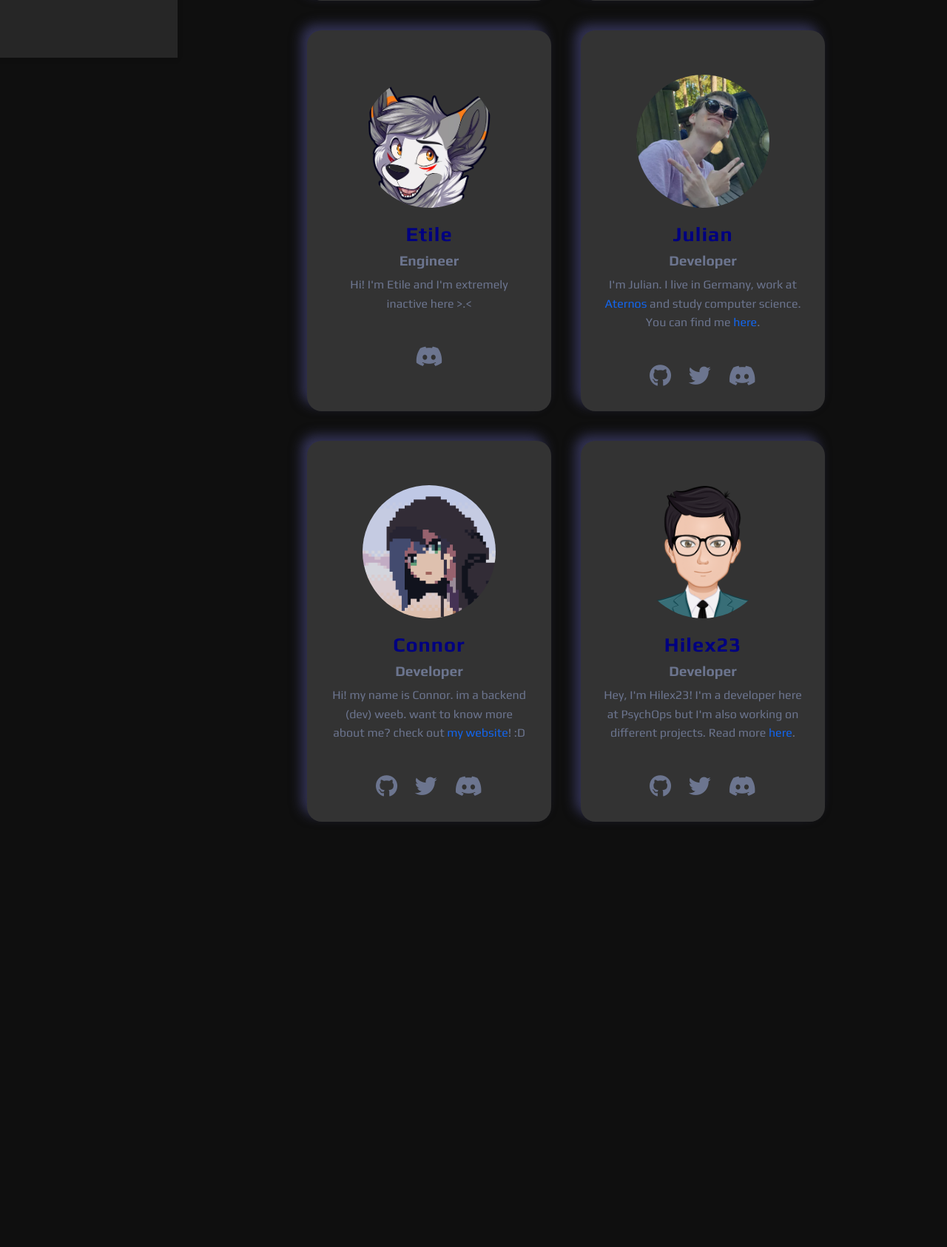
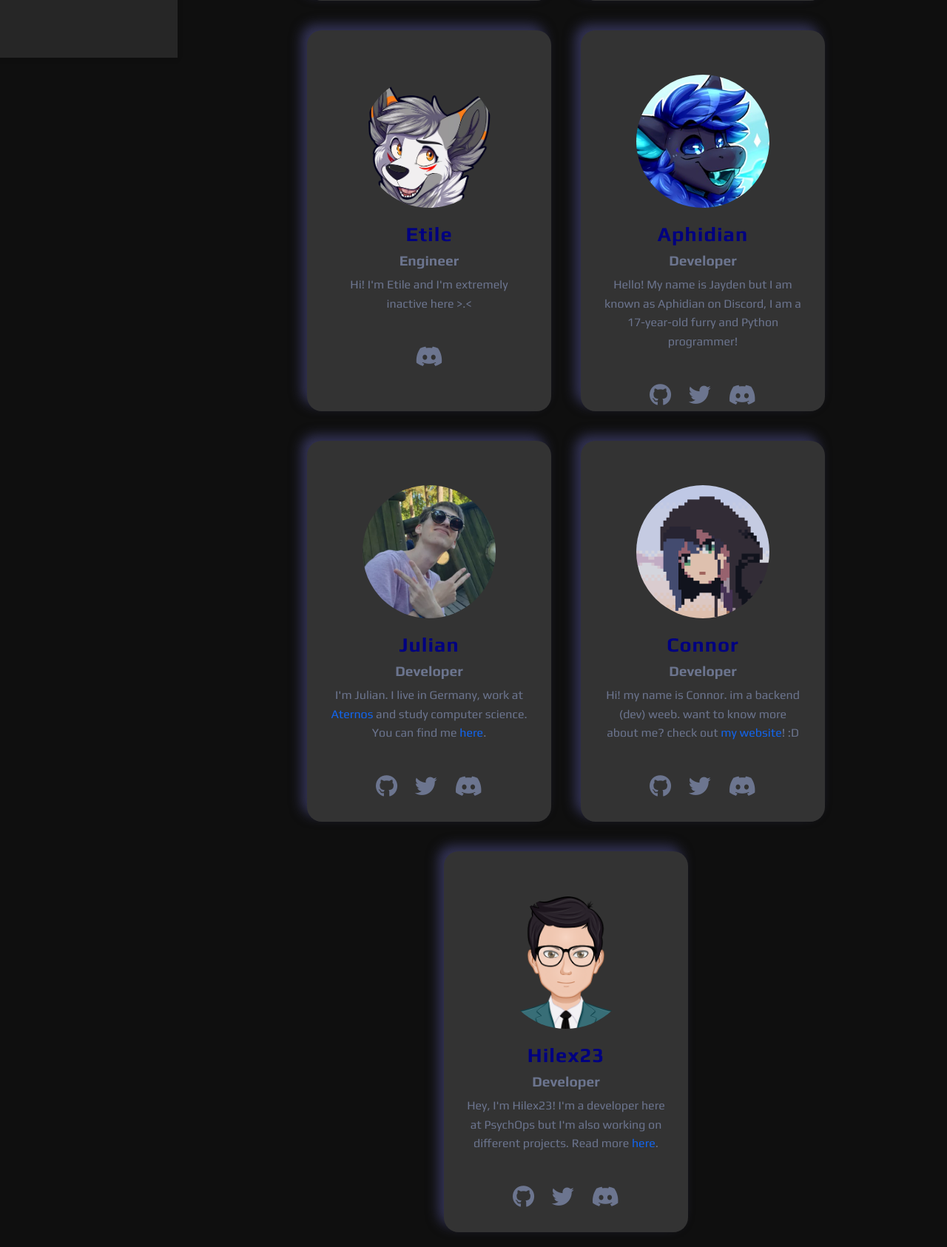
Before and after one commit to PsychOps/PsychOps, a PHP site: page /team.php in a window 1280 px wide. Shown: the part 722-2408 px from the top of the page at 74% size. Before the commit the page ends 1833 px from the top, so only its background shows below. Run offline with PHP 8.4, Linux system fonts and the light colour scheme; some libraries are stand-ins or nearby versions.

Commit message:
Add Aphidian to team page

```diff
--- a/team.php
+++ b/team.php
@@ -62,6 +62,25 @@
                 </div>
             </div>
         </div>
+
+        <div class="card">
+            <div class="card-content">
+                <div class="imgBx">
+                    <a href="https://zoribot.xyz/" target="_blank"><img src="assets/team/Aphidian.png" alt=""></a>
+                </div>
+                <div class="contentBx">
+                    <h4>Aphidian</h4>
+                    <h5>Developer</h5>
+                    <p>Hello! My name is Jayden but I am known as Aphidian on Discord, I am a 17-year-old furry and Python programmer!</p>
+                </div>
+                <div class="sci">
+                    <a href="https://github.com/Aphidian" target="_blank"><i class="fab fa-github" aria-hidden="true"></i></a>
+                    <a href="https://twitter.com/Aphidianx3" target="_blank"><i class="fab fa-twitter" aria-hidden="true"></i></a>
+                    <a href="https://discord.com/users/750470053300011070" target="_blank"><i class="fab fa-discord" aria-hidden="true"></i></a>
+                </div>
+            </div>
+        </div>
+
         <div class="card">
             <div class="card-content">
                 <div class="imgBx">
@@ -79,6 +98,7 @@
                 </div>
             </div>
         </div>
+
         <div class="card">
             <div class="card-content">
                 <div class="imgBx">
```
Also changed, not shown: assets/team/Aphidian.png (added).
